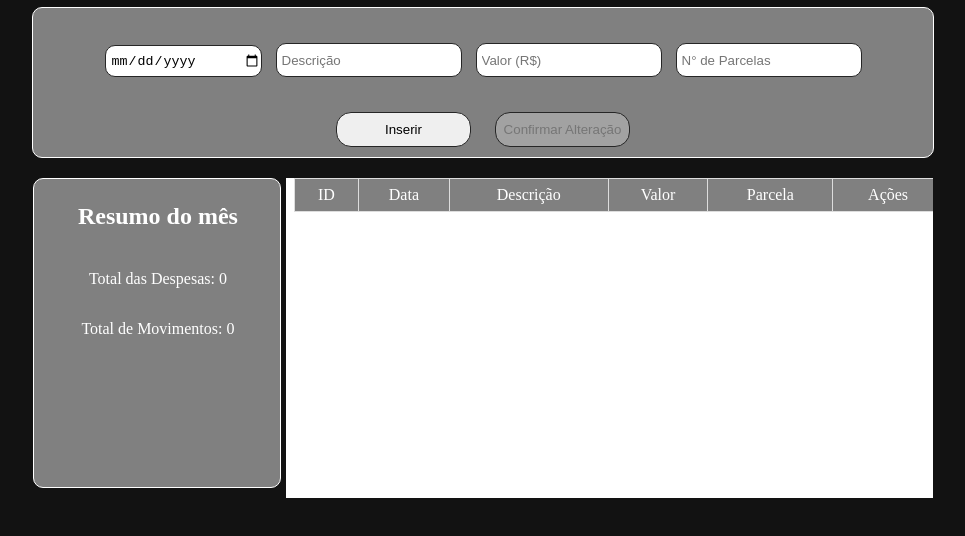
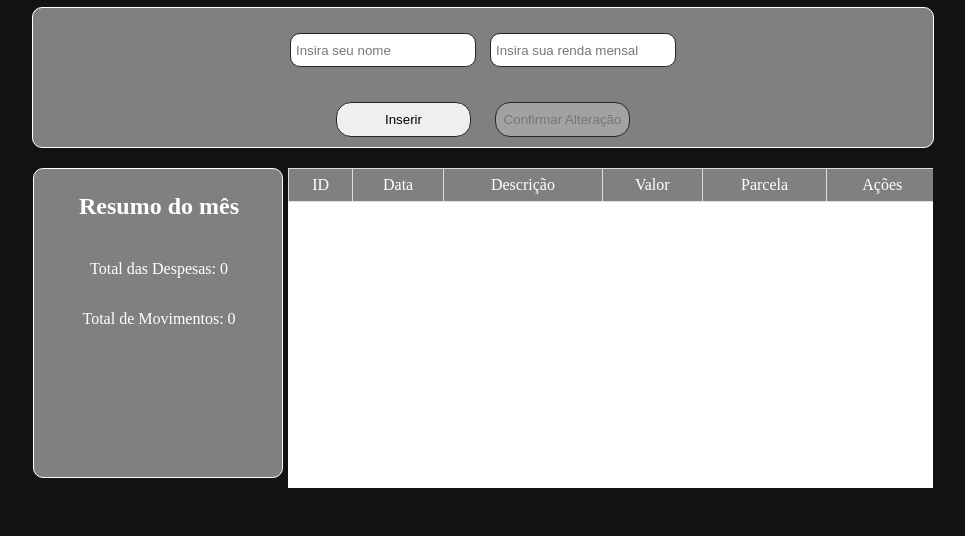
Before and after one commit to Fillipe2/ProjetoPW, a plain HTML site: page index.html in a window 1280 px wide. Shown: the part 154-690 px from the top of the page, without its empty margins (157-1122 px from the left). Drawn offline with Linux system fonts and the light colour scheme.

Commit message:
ids adicionados

```diff
--- a/assets/css/style.css
+++ b/assets/css/style.css
@@ -115,7 +115,6 @@ input::-webkit-outer-spin-button, input::-webkit-inner-spin-button {
 #tabela {
     width: 650px;
     border-collapse: collapse;
-    margin-left: 1vh;
     background-color: white;
     text-align: center;
     margin-bottom: 10px;
--- a/index.html
+++ b/index.html
@@ -25,12 +25,12 @@
         </div>
     </div>
     <div id="input-data">
-        <h2></h2>
-        <div id="dados" style="display: none;">
+        <h2 id="nomeTitular"></h2>
+        <div id="dadosTitular">
             <input id="nome" class="input-text" placeholder="Insira seu nome" type="text" required />
             <input id="renda" class="input-text" placeholder="Insira sua renda mensal" type="text" required />
         </div>
-        <div id="inputs" >
+        <div id="inputs" style="display: none;">
             <input id="data" class="input-text" placeholder="Data" type="date" required />
             <input id="descricao" class="input-text" placeholder="Descrição" type="text" required />
             <input id="valor" class="input-text" placeholder="Valor (R$)" type="number" required />
```
